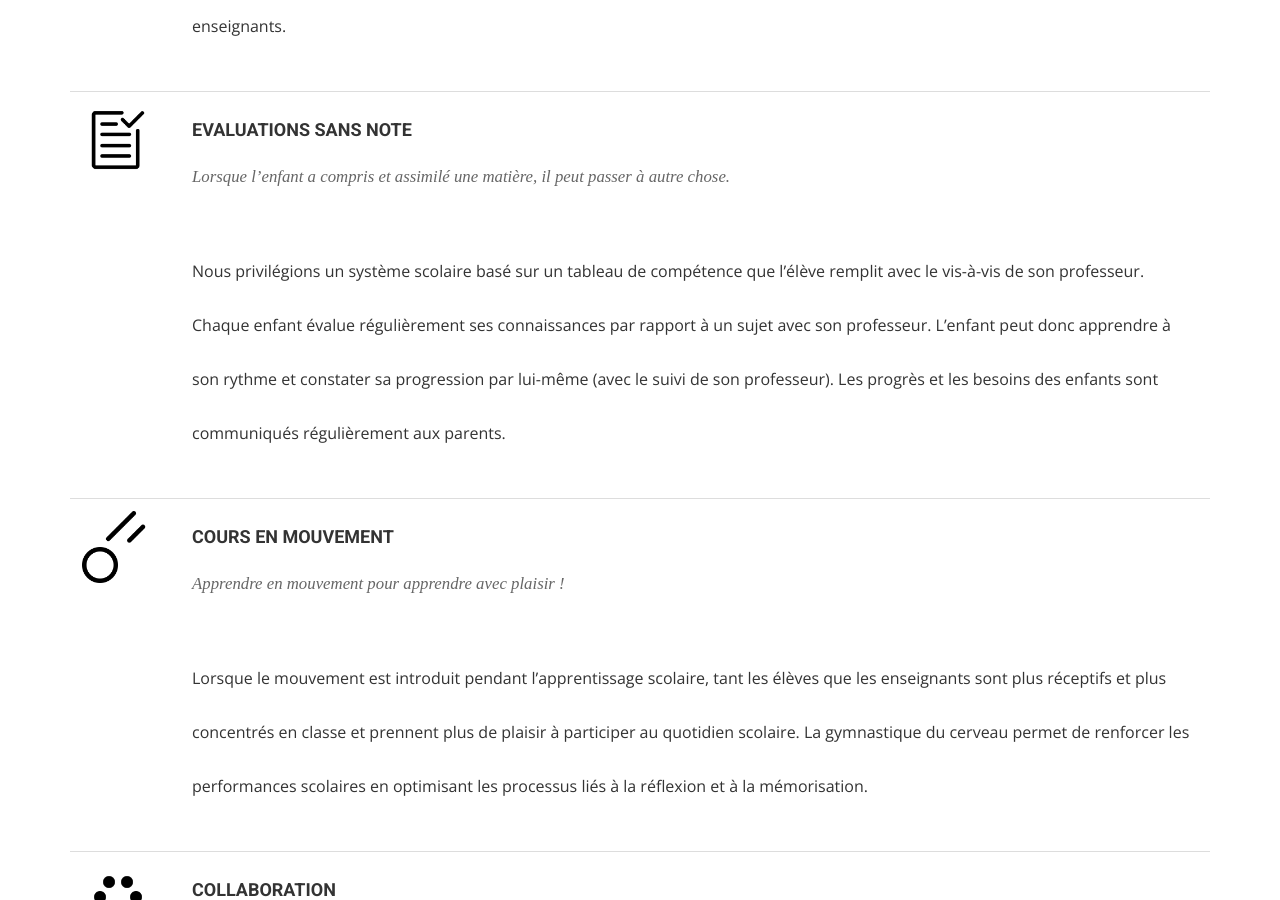
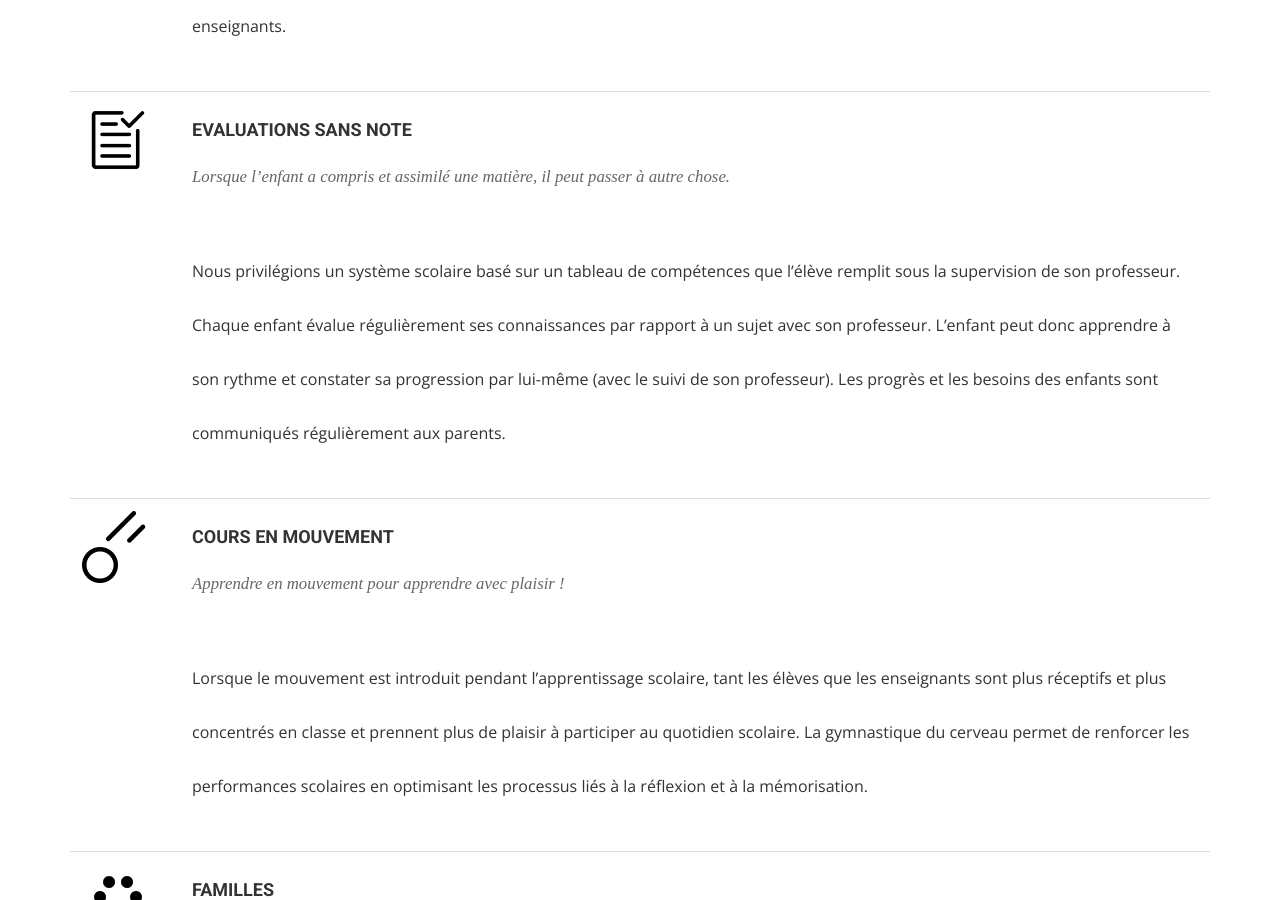
Before and after one commit to midjoule/lifeschool, a Jekyll site: the page built from index.html, in a window 1280 px wide and 900 px high, scrolled down 8336 px. Built offline with Jekyll 4.4.1, drawn with Linux system fonts in a browser that asks for light colours; nearby versions of some CDN libraries; some web fonts are replaced.

Commit message:
Update principles.yml

```diff
--- a/_data/principles.yml
+++ b/_data/principles.yml
@@ -34,28 +34,28 @@
   summary: Cursus scolaire selon le plan d’étude romand
   desc: Le PER servira de base et de guide. Le temps et les résultats ne devraient pas être un facteur de stress, ni pour les enseignants, ni pour les enfants, ni pour les parents. Nos enseignants seront encouragés à prendre le temps avec leurs élèves, à considérer les objectifs personnels de chaque enfant et ne pas se focaliser sur les objectifs à atteindre pour toute la classe. Nous voulons placer l’enfant au centre de l’apprentissage et non la pédagogie.
 - title: Devoirs en classe
-  subtitle: Pas ou peu de devoirs à la maison
+  subtitle: Davantage de temps de qualité en famille
   image: homework.png
   ref: homework
   category: Method
   summary: Les devoirs sont effectués pendant les heures de cours.
   desc: Le temps à la maison devrait être consacré aux jeux, au sport, à la détente, à la culture ou à l’étude d’autres matières selon le centre d’intérêt de chaque enfant (musique, langues, animaux, cuisine, visite de lieux culturels, etc.). Les seuls devoir à domicile seront de préparer des exposés, révisions de vocabulaire ou de lire des livres recommandés ou suggérés par l’élève en accord avec les enseignants.
 - title: Evaluations sans note
-  subtitle: Fini les comparaisons et la compétition entre élèves
+  subtitle: Fini la comparaison et la compétition
   image: examination.png
   ref: no mark
   category: Method
   summary: Lorsque l’enfant a compris et assimilé une matière, il peut passer à autre chose.
-  desc: Nous privilégions un système scolaire basé sur un tableau de compétence que l’élève remplit avec le vis-à-vis de son professeur. Chaque enfant évalue régulièrement ses connaissances par rapport à un sujet avec son professeur. L’enfant peut donc apprendre à son rythme et constater sa progression par lui-même (avec le suivi de son professeur). Les progrès et les besoins des enfants sont communiqués régulièrement aux parents.
+  desc: Nous privilégions un système scolaire basé sur un tableau de compétences que l’élève remplit sous la supervision de son professeur. Chaque enfant évalue régulièrement ses connaissances par rapport à un sujet avec son professeur. L’enfant peut donc apprendre à son rythme et constater sa progression par lui-même (avec le suivi de son professeur). Les progrès et les besoins des enfants sont communiqués régulièrement aux parents.
 - title: Cours en mouvement
-  subtitle: Fini les pupitres statiques
+  subtitle: Optimisation des processus cérébraux et sociaux
   image: move.png
   ref: move
   category: Method
   summary: Apprendre en mouvement pour apprendre avec plaisir !
   desc: Lorsque le mouvement est introduit pendant l’apprentissage scolaire, tant les élèves que les enseignants sont plus réceptifs et plus concentrés en classe et prennent plus de plaisir à participer au quotidien scolaire. La gymnastique du cerveau permet de renforcer les performances scolaires en optimisant les processus liés à la réflexion et à la mémorisation.
-- title: Collaboration
-  subtitle: Collaboration active avec les parents
+- title: Familles
+  subtitle: Collaboration parents / école
   image: students group.png
   ref: collaboration
   category: Relation
```
